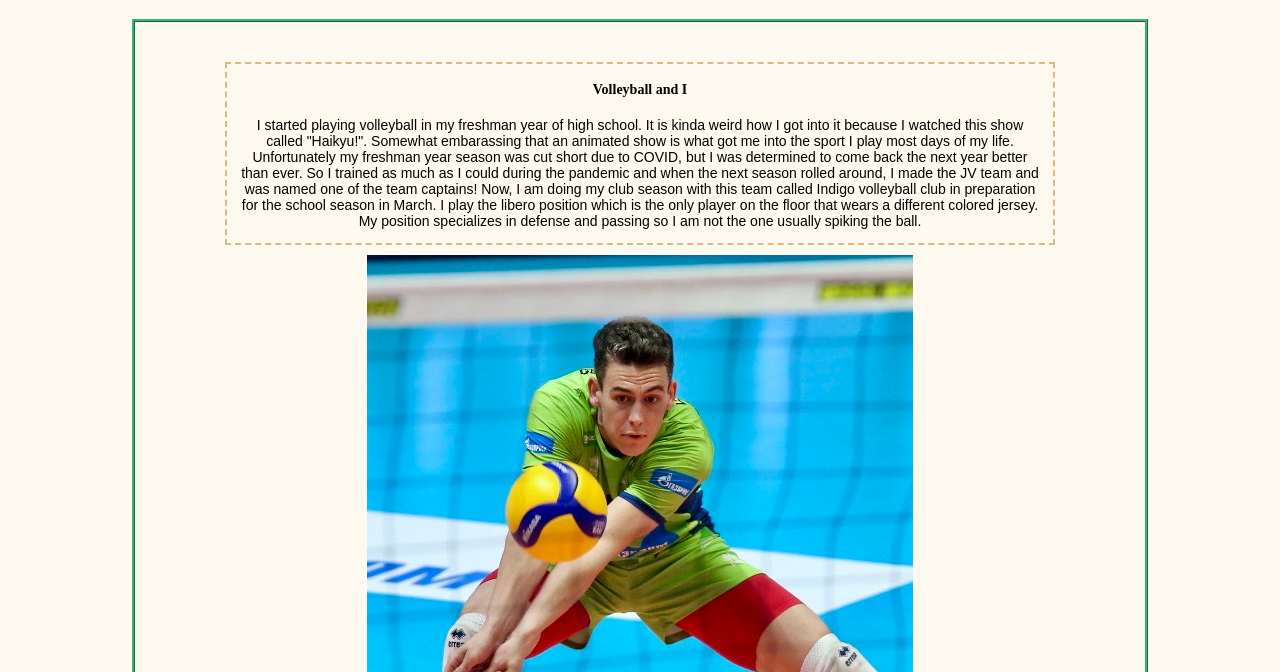
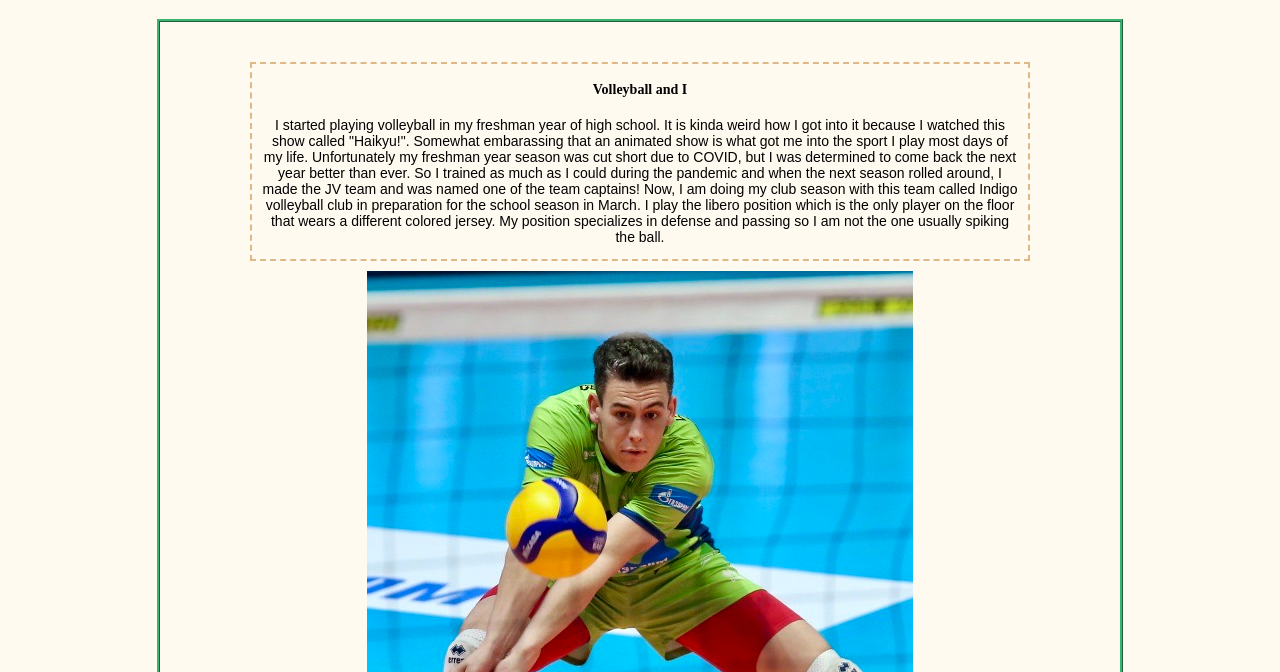
Before and after one commit to ssandoval3/Project3, a plain HTML site: page volleyball.html in a window 1280 px wide. Shown: the part 128-800 px from the top of the page. Drawn offline with Linux system fonts and the light colour scheme; some packages are replaced by stand-ins of ours; a script that the page names is missing; files whose address does not match are found by name; a web font is replaced by a local one.

Commit message:
Update style.css

```diff
--- a/css/style.css
+++ b/css/style.css
@@ -107,7 +107,7 @@ section {
 }
 
 #vb{
-   width: 850px;
+  max-width: 800px;
   height: 1775px;
   font-size: 14px;
   margin: auto;
```
